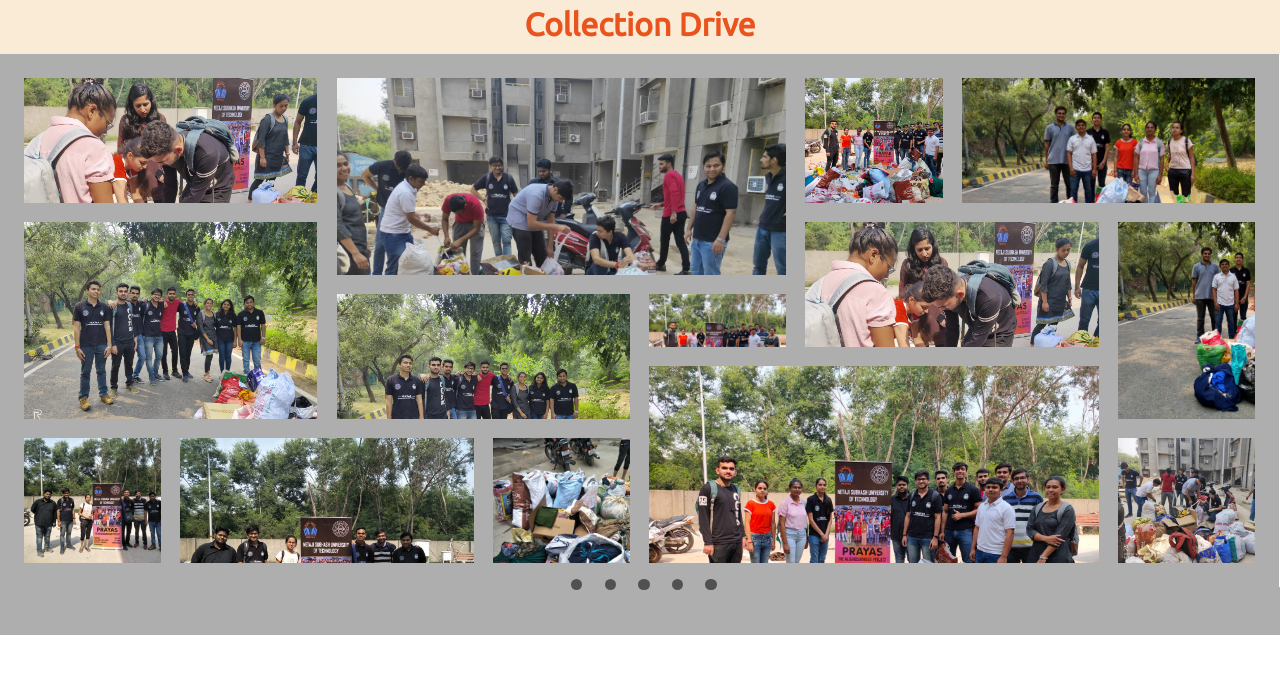
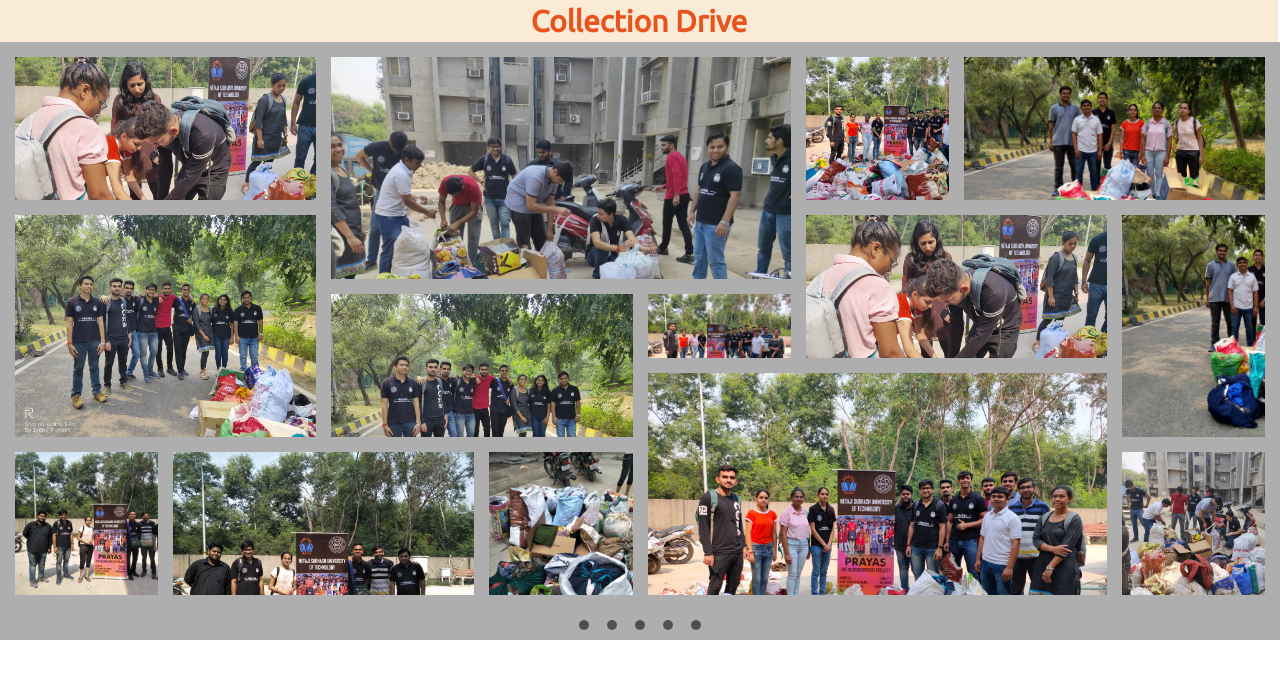
Before and after one commit to kartikG-86/Prayas-Website, a plain HTML site: page Prayas/Gallery/index.html in a window 1280 px wide. Drawn offline with nearby package versions, Linux system fonts and the light colour scheme.

Commit message:
Final File

```diff
--- a/Prayas/Gallery/style.css
+++ b/Prayas/Gallery/style.css
@@ -5,42 +5,18 @@
   padding: 0;
 }
 
-.heading{
-  width: 80rem;
-  height:4rem;
-  background-color:antiquewhite;
+html {
+  box-sizing: border-box;
+  font-size: 62.5%;
+}
+  /* @media only screen and (max-width: 75em) {
+    html {
+      font-size: 50%; } } */
 
-  display: flex;
-  flex-direction:row;
-}
-
-.menu{
-  margin-left: 40rem;
-  width:30rem;
-  margin-top: 1rem;
-  display: flex;
-  flex-direction:column;
-}
-
-.text{
-  margin-left: 10rem;
-}
-
-.menu i{
-  font-size:2rem;
-  cursor: pointer;
-  padding-left: 12rem;
-
-}
-
-.active{
-
-   display: none;
-}
 
 .main-text h1{
   background-color: antiquewhite;
-  width: 80rem;
+  width: 98.6vw;
   height: 3rem;
   padding-top: 0.4rem;
   text-align:center;
@@ -48,8 +24,8 @@
   font-family: 'Ubuntu', sans-serif;
 }
 
-h2{
-  font-size:2rem;
+h1{
+  font-size:3rem;
   padding: 0.8rem;
   text-align:center;
   color: blueviolet;
@@ -57,21 +33,15 @@ h2{
   cursor: pointer;
 }
 
-.main-gallery{
-  width: fit-content;
-  height: fit-content;
-  background-color:red;
-}
 
-.gallery,.gallery1 {
+
+.gallery {
     background-color: rgba(128, 128, 128, 0.637);
     grid-column: full-start / full-end;
-    width: fit-content;
-    height:fit-content;
     display: grid;
-    grid-template-columns: repeat(8, 8.57rem);
-    grid-template-rows: repeat(7, 3.3rem);
-    grid-gap: 1.2rem;
+    grid-template-columns: repeat(8, 1fr);
+    grid-template-rows: repeat(7, 5vw);
+    grid-gap: 1.5rem;
     padding: 1.5rem;
   }
 
@@ -163,22 +133,24 @@ h2{
 }
 
 .menu-slider{
-  width:45rem;
-  height:3rem;
+  /* width:93rem;
+  height:3rem; */
   display: flex;
   flex-direction: row;
-  padding-left: 35rem;
+  justify-content: center;
+  align-content: center;
+  /* padding-left: 35rem; */
   background-color: rgba(128, 128, 128, 0.637);
 }
 
 .circle{
-  width: 0.7rem;
-  height:0.7rem;
+  width: 1rem;
+  height:1rem;
   cursor: pointer;
   perspective: 1000px;
   border-radius: 50%;
   background-color:rgba(0, 0, 0, 0.534);
-  margin: -0.5rem 0.7rem;
+  margin: 1rem 0.9rem;
   transition:transform 1s;
 }
 
```
